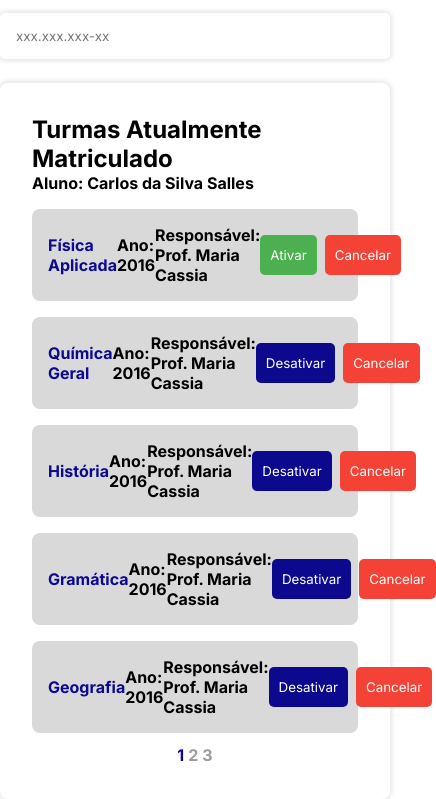
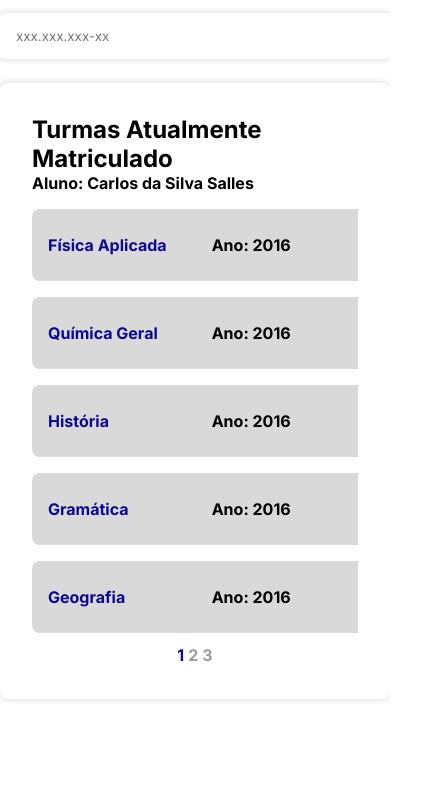
Before and after one commit to ICEI-PUC-Minas-PMV-ADS/pmv-ads-2024-1-e1-proj-web-t6-pmv-ads-2024-1-e1-projeto_academico, a website built with Vite: page codigo-fonte/src/pages/aluno/cancelar_matricula/index.html in a window 390 px wide. Shown: the part 136-935 px from the top of the page, 436 px wide, since content can reach past the window. After the commit the page ends 844 px from the top, so only its background shows below. Built offline with nearby package versions, Linux system fonts and the light colour scheme; what page would draw is missing.

Commit message:
feat: adicionando tabela responsiva para lista de turmas

```diff
--- a/codigo-fonte/src/pages/aluno/cancelar_matricula/index.css
+++ b/codigo-fonte/src/pages/aluno/cancelar_matricula/index.css
@@ -1,4 +1,3 @@
-
 .cancelamento_matricula .input_global_search {
     background-color: #fff;
     width: fit-content;
@@ -24,16 +23,24 @@
     color: var(--color-primary);
 }
 
+.cancelamento_matricula .lista-wrapper {
+    display: block;
+    width: 100%;
+    max-width: 100%;
+    overflow-x: auto;
+}
 .cancelamento_matricula .lista-mae {
     display: flex;
     flex-direction: column;
     gap: 16px;
+    width: max-content;
+    min-width: 100%;
 }
 
 .cancelamento_matricula .lista-filho {
     width: 100%;
     display: grid;
-    grid-template-columns: 1fr 1fr 2fr 1fr;
+    grid-template-columns: minmax(100px, 1fr) minmax(100px, 1fr) minmax(300px, 2fr) minmax(100px, 1fr);
     row-gap: 16px;
     padding: 16px;
     background-color: #D9D9D9;
--- a/codigo-fonte/src/pages/aluno/cancelar_matricula/index.html
+++ b/codigo-fonte/src/pages/aluno/cancelar_matricula/index.html
@@ -21,7 +21,7 @@
                 <p class="font-bold">Aluno: Carlos da Silva Salles</p>
             </div>
 
-            <div>
+            <div class="lista-wrapper">
                 <div class="lista-mae">
                     <div class="lista-filho">
                         <div><span class="font-bold text-primary">Física Aplicada</span></div>
@@ -79,6 +79,5 @@
 
             </div>
         </div>
-
     </div>
 </div>
```
